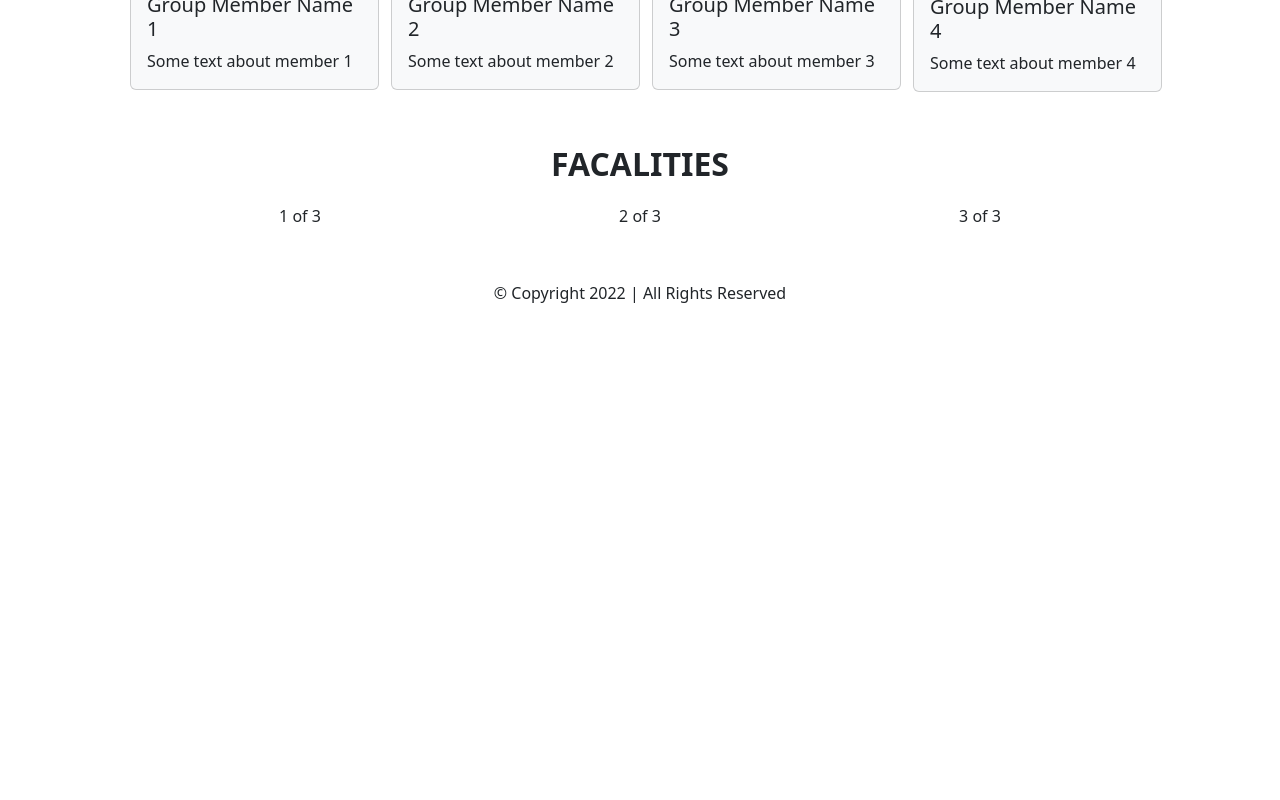
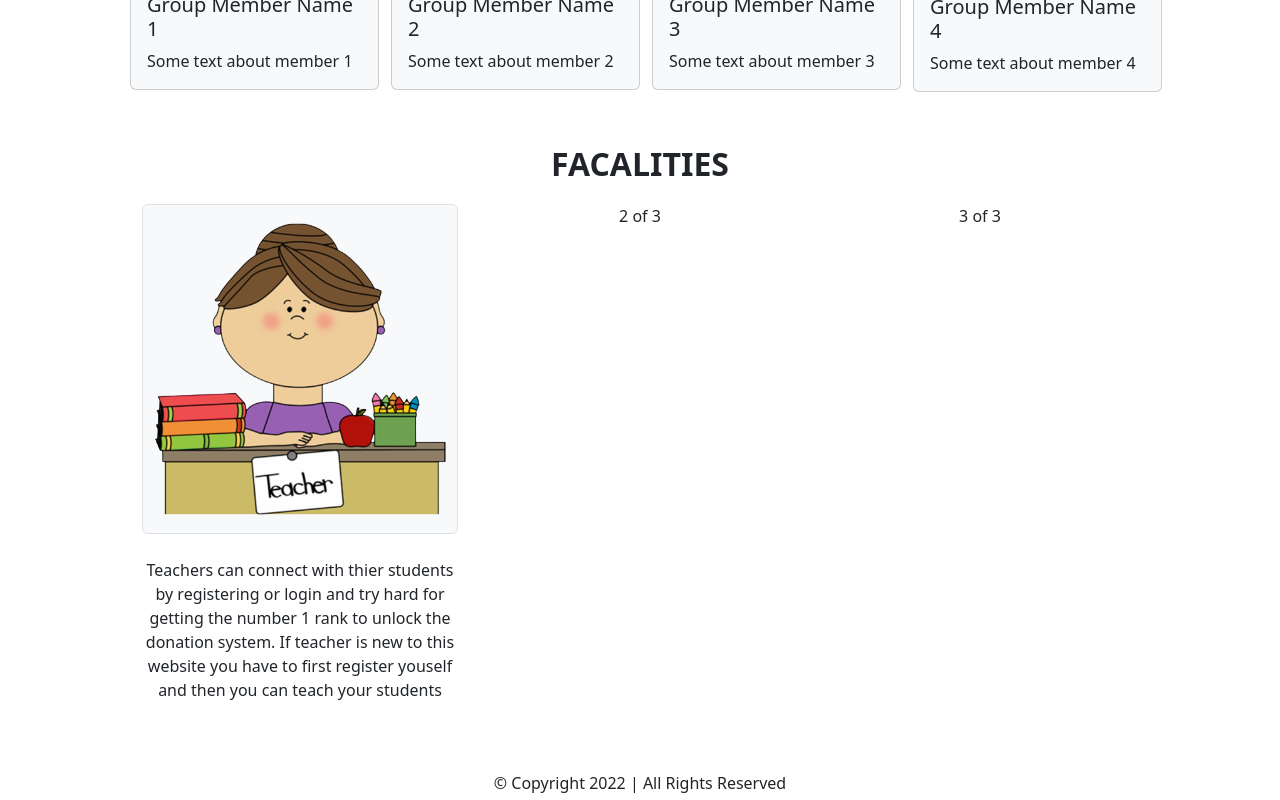
Before and after one commit to vaibhav537/GURUCOOL, a Next.js app: page /about in a window 1280 px wide. Shown: the part 925-1725 px from the top of the page. Before the commit the page ends 1235 px from the top, so only its background shows below. Built offline with nearby package versions, Linux system fonts and the light colour scheme.

Commit message:
added a teacher image and added 3 cards at the about section

```diff
--- a/pages/about.js
+++ b/pages/about.js
@@ -63,7 +63,8 @@ const about = (props) => {
                     <div class="container text-center">
                         <div class="row">
                             <div class="col">
-                                1 of 3
+                                <img src="/images/teacher.png" alt="..." className={`img-thumbnail bg-${props.mode}`} />
+                                <p className={`text-${props.mode === 'light' ? 'dark' : 'light'} mt-4`}>Teachers can connect with thier students by registering or login and try hard for getting the number 1 rank to unlock the donation system. If teacher is new to this website you have to first register youself and then you can teach your students</p>
                             </div>
                             <div class="col">
                                 2 of 3
```
Also changed, not shown: public/images/teacher.png (added).
